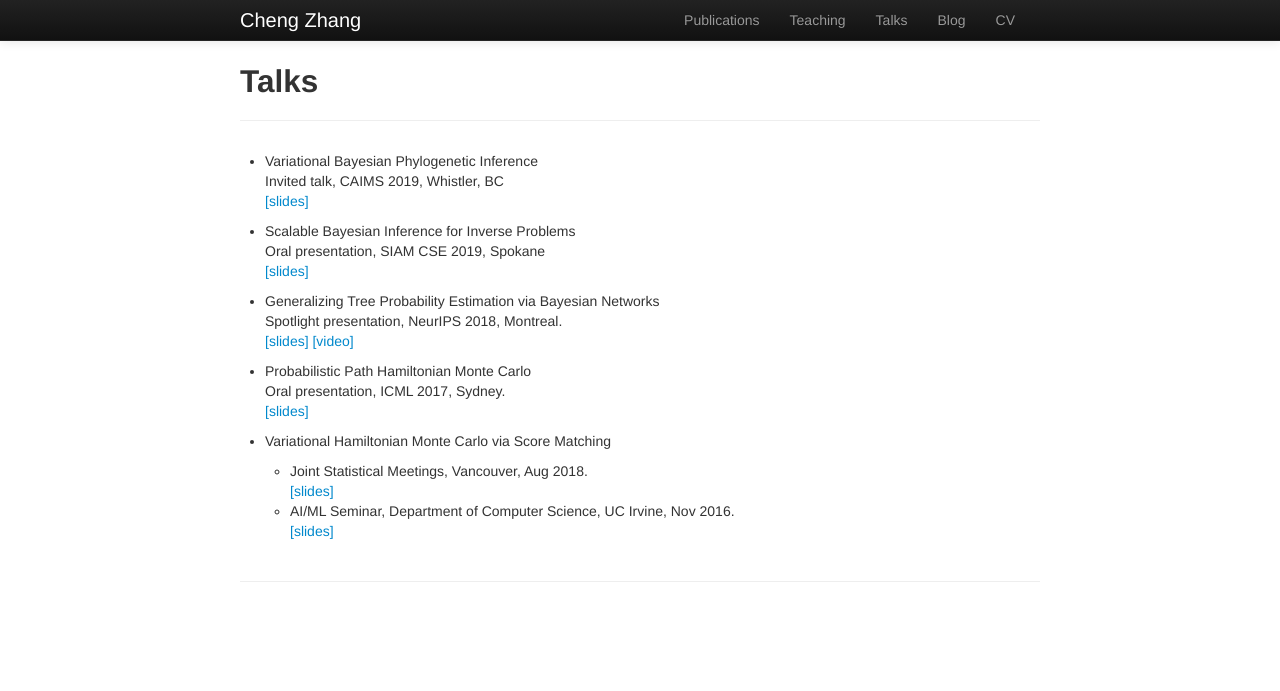
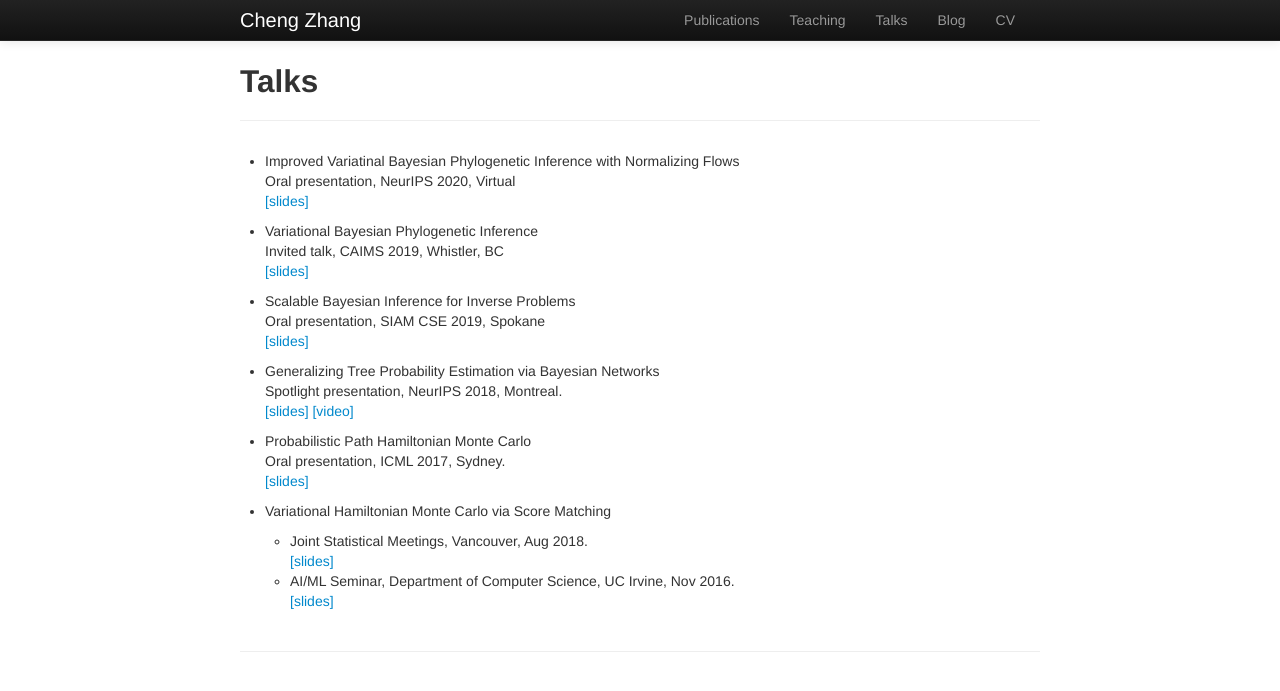
Before and after one commit to zcrabbit/zcrabbit.github.io, a Jekyll site: the page built from pages/talks.md, in a window 1280 px wide. Shown: the top 691 px of the page. Built offline with Jekyll 4.4.1, drawn with Linux system fonts in a browser that asks for light colours.

Commit message:
add neurips 2020 oral presentation

```diff
--- a/pages/talks.md
+++ b/pages/talks.md
@@ -2,6 +2,10 @@
 layout: page
 title: Talks
 ---
+
+- Improved Variatinal Bayesian Phylogenetic Inference with Normalizing Flows
+Oral presentation, NeurIPS 2020, Virtual
+[[slides]]({{sites.baseurl}}/static/slides/VBPI_NF_Oral-5.pdf)
 
 - Variational Bayesian Phylogenetic Inference
 Invited talk, CAIMS 2019, Whistler, BC
```
Also changed, not shown: 3 other files.
